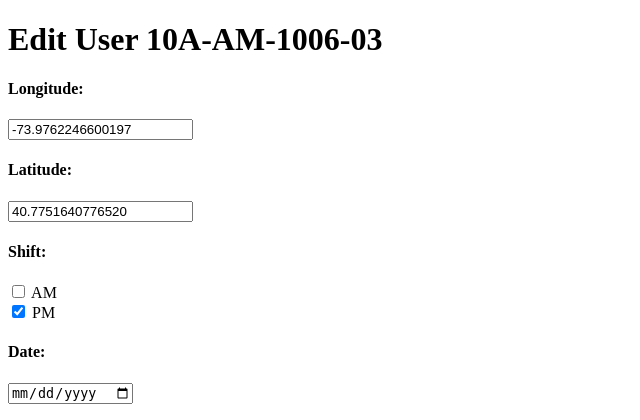
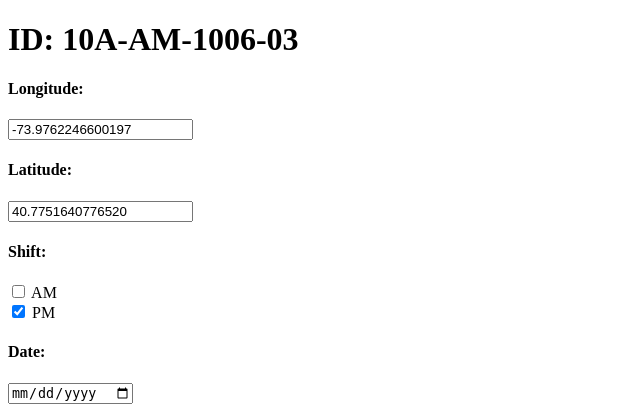
Before and after one commit to zizhuang99/squirrels_group8_zz2693_zf2231, a Django app: a page that uses finalproject/sightings/templates/sightings/update.html in a window 1280 px wide. Shown: the top 420 px of the page, without its empty margins (0-640 px from the left). Run offline with Django 3.2, Linux system fonts and the light colour scheme; data comes from the database, SQL or seed files in the repository.

Commit message:
upload the update html

```diff
--- a/finalproject/sightings/templates/sightings/update.html
+++ b/finalproject/sightings/templates/sightings/update.html
@@ -9,7 +9,7 @@
   	<div class="miniwrap">
     	<form action="{% url 'sightings:update' Unique_Squirrel_ID=sighting.Unique_Squirrel_ID %}" method="POST" id="updateform">
         {% csrf_token %}
-        <h1>Edit User {{ sighting.Unique_Squirrel_ID}}</h1>
+        <h1> ID: {{ sighting.Unique_Squirrel_ID}}</h1>
 	<h4>Longitude:</h4>
 	<input type='number' name='Longitude' value={{sighting.Longitude}}>
 	<h4>Latitude: </h4>
```
